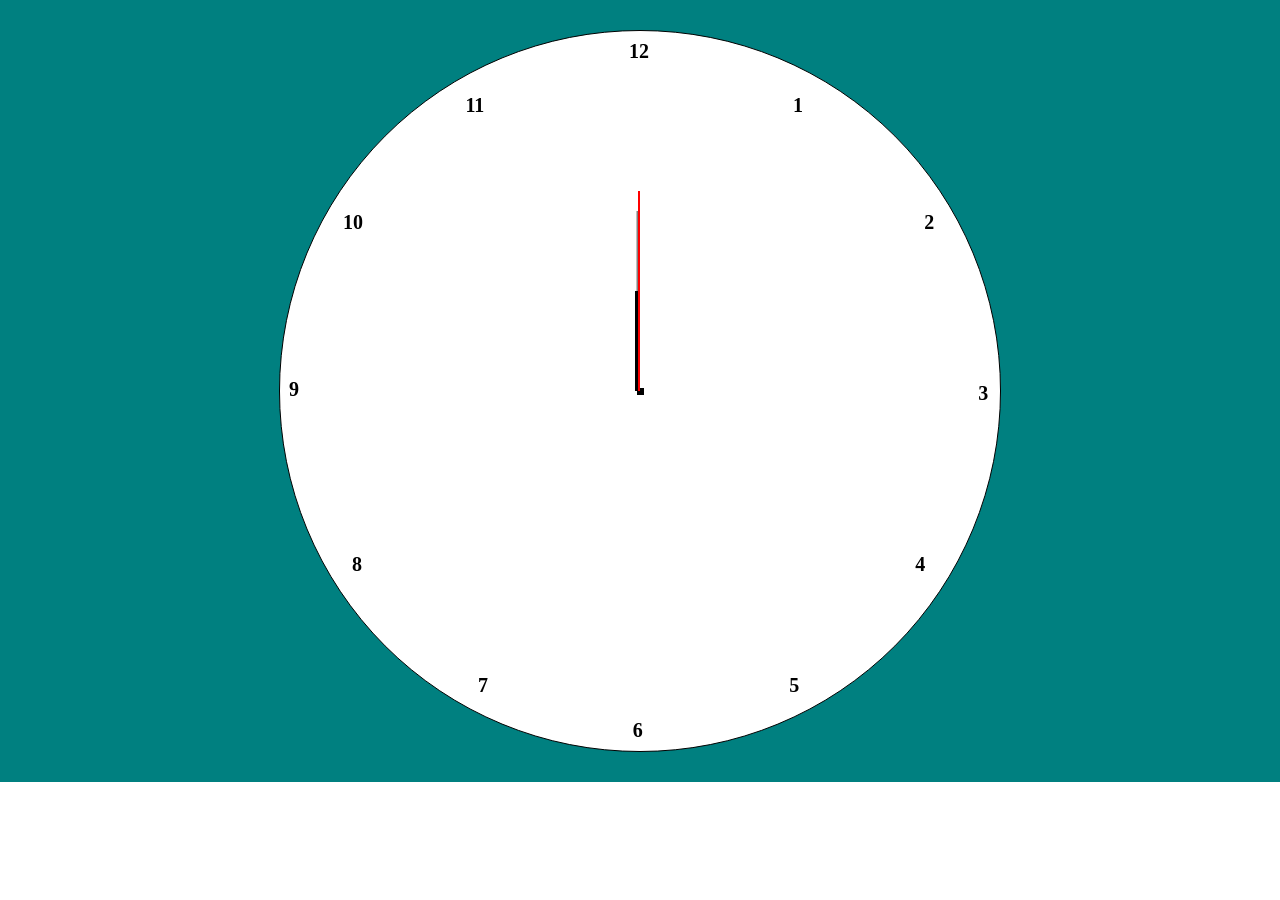
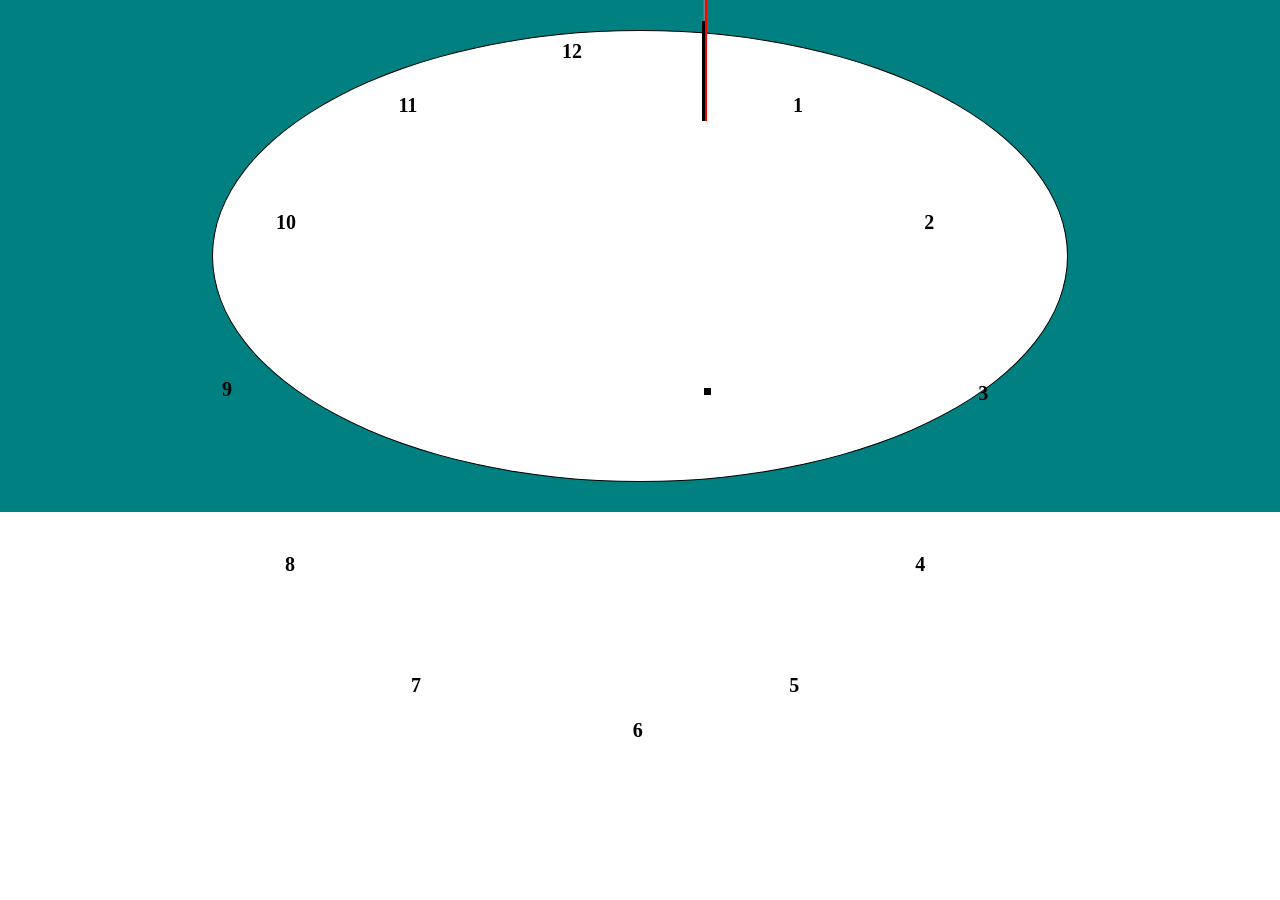

Refactor clock styles for improved layout

--- a/style.css
+++ b/style.css
@@ -7,8 +7,8 @@
     background: transparent;
     border: 1px solid black;
     border-radius: 50%;
-    height: 80vh;
-    width: 80vh;
+    height: 50vh;
+    width: 70%;
     background: white;
     display: grid;
     grid-template-columns: 1fr 1fr;
